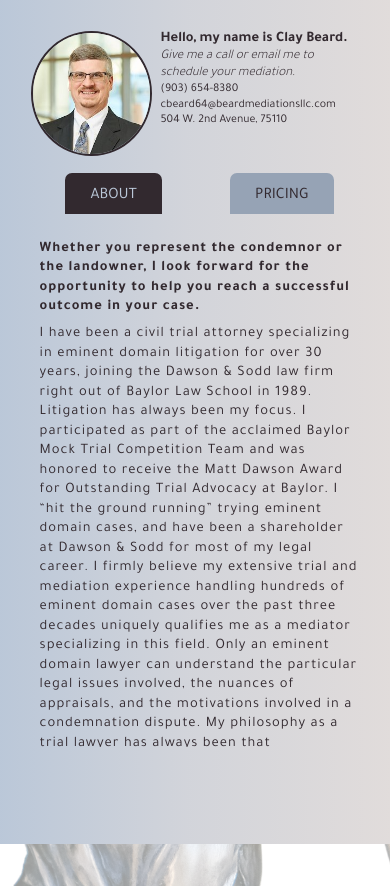
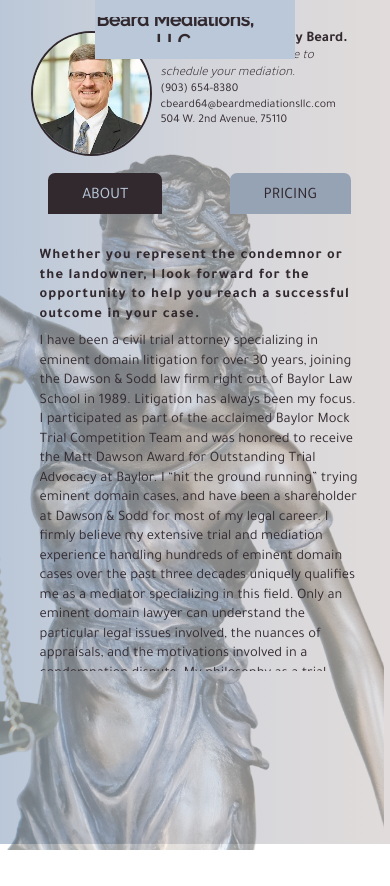
Before and after one commit to h-elliot/beard-mediations, a React (Create React App) app: page / in a window 390 px wide. After the commit the page ends 856 px from the top, so only its background shows below. Built offline with nearby package versions, Linux system fonts and the light colour scheme.

Commit message:
make space for header/footer

```diff
--- a/src/App.css
+++ b/src/App.css
@@ -46,6 +46,8 @@ main {
 
     filter: progid: DXImageTransform.Microsoft.gradient(startColorstr="#E2DDDC", endColorstr="#D3D5DB", GradientType=1);
 
+    z-index: -100;
+
 }
 
 .Main-container {
@@ -56,7 +58,19 @@ main {
   z-index: 1;
 }
 
+.Navbar-wrapper {
+  z-index: 100;
+    position: absolute;
+    top: 0;
+}
 
+.Hero-Img {
+  z-index: 0;
+}
+
+.Page-Content {
+  z-index: 1;
+}
 
 /* Universal styling */
 .App-link {
--- a/src/App.js
+++ b/src/App.js
@@ -4,20 +4,14 @@ import './App.css';
 import Navbar from './components/Navbar';
 import PageContent from './components/PageContent';
 import HeroImg from './components/HeroImg';
-import useSticky from './hooks/useSticky';
 
 function App() {
-	const { sticky, stickyRef } = useSticky();
-
 	return (
 		<div className='App'>
-			<Navbar />
-			<div
-				style={{
-					height: sticky ? `${stickyRef.current?.clientHeight}px` : '0px',
-				}}
-			/>
 			<main className='Main-container'>
+				<div className='Navbar-wrapper'>
+					<Navbar />
+				</div>
 				<div className='Hero-Img'>
 					<HeroImg />
 				</div>
--- a/src/components/Navbar.js
+++ b/src/components/Navbar.js
@@ -1,28 +1,14 @@
-import React, { useState } from 'react';
+import React from 'react';
 import '../styles/Navbar.css';
 
 export default function Navbar() {
-	const [open, setOpen] = React.useState(false);
-
-	const handleOpen = () => {
-		setOpen(!open);
-		console.log('setOpen() called');
-
 	return (
 		<div>
-				<header className='App-header'>
+			<header className='Header-all'>
 				<h3 className='Header-text' id='Header-title'>
 					Beard Mediations, LLC.
 				</h3>
-					<div className='Header-text' id='Header-text-links'>
-						<h4 onClick={handleOpen}>≡</h4>
-					</div>
 			</header>
-
-				<style jsx>{`
-					// styles inline
-				`}</style>
 		</div>
 	);
-	};
 }
--- a/src/styles/About.css
+++ b/src/styles/About.css
@@ -1,5 +1,5 @@
 .About-text {
-	margin: 0;
+	margin: 2vmin 0;
 	padding: 0 5vh;
 	text-align: left;
 	/* font-size: calc(9pt + 1vmin); */
@@ -14,7 +14,7 @@
 }
 
 .About-p {
-	height: 70vh;
+	height: 40vh;
 	overflow-y: scroll !important;
 
 
@@ -41,13 +41,15 @@
 	.About-title {
 		font-size: calc(8pt + 1vmin);
 		line-height: 5vmin;
+		/* margin: 1.5vmin 0 0 0; */
 
 	}
 
 	.About-p {
-		height: 50vh;
+		height: 40vh;
 		font-size: calc(8pt + 1vmin);
 		line-height: 5vmin;
+		letter-spacing: normal;
 		margin: 2vmin 0 0 0;
 	}
 }
--- a/src/styles/HeroImg.css
+++ b/src/styles/HeroImg.css
@@ -8,7 +8,7 @@
 
 	position: absolute;
 	right: 0%;
-	margin-top: 5vh;
+	padding: 1.5%;
 
 	z-index: 0;
 
--- a/src/styles/Navbar.css
+++ b/src/styles/Navbar.css
@@ -1,19 +1,18 @@
 /* HEADER */
 
-.App-header {
+.Header-all {
 	max-height: 7vh;
 	width: 100%;
-	box-sizing: border-box;
 	display: flex;
 
 	align-items: center;
 	transition: all .7s ease-in;
 	background-color: #BBC8D9;
 
-  	position: absolute;
-	top: 0;
+  	/* position: absolute;  */
+	/* top: 0; */
 
-	z-index: 5;
+	z-index: 10;
 
 
 }
@@ -22,7 +21,6 @@
 	color: #32292F;
 	max-height: 3vh;
 	display: flex;
-	flex: row nowrap;
 	justify-content: space-around;
 	align-items: center;
 
@@ -30,34 +28,28 @@
 
 #Header-title {
 	width: 50%;
-
+	margin: 0;
 	font-size: calc(13px + 2vmin);
 }
 
-#Header-text-links {
-	height: 100%;
-	width: 100%;
-	display: flex;
-	flex: row nowrap;
-	justify-content: flex-end;
-	align-items: center;
 
+@media screen and (max-width: 1300px) {
+	.Header-all {
+		max-height: 7vh;
+	}
+
+	.Header-text {
+		display: flex;
+		justify-content: space-around;
+		align-items: center;
+
+	}
+
+	#Header-title {
+		width: 80%;
+		margin: 0;
+		font-size: calc(11px + 2vmin);
+	}
 }
 
-.Header-text h4 {
-	height: 100%;;
-
-	text-decoration: none;
-
-	margin-right: 5%;
-
-	font-size: calc(8px + 2vmin);
-	color: #32292F;
-
-	padding-bottom: 3px;
-}
-
-.Header-text h4:hover {
-	color: #326771;
-	cursor: pointer;
-}
+@media screen and (max-width: 800px) {}
--- a/src/styles/PageContent.css
+++ b/src/styles/PageContent.css
@@ -1,15 +1,13 @@
 /* MAIN */
 
 .Page-content-all {
-	height:fit-content;
-	width: 55%;
-	left: 0;
+	height: fit-content;
+	width: 50%;
 	overflow: hidden;
 	margin: 1vh;
 	margin-top: 7vh;
 	padding: 1.5%;
 
-	z-index: 4;
 }
 
 @media screen and (max-width: 1336px) {
--- a/src/styles/TabComponent.css
+++ b/src/styles/TabComponent.css
@@ -53,12 +53,14 @@ Tab:hover {
 		margin-top: 2vh;
 		}
 	.Tab-Titles {
-		padding: 1.6vh 3vh 1vh 3vh;
+		padding: 1.6vh 4vh 1vh 4vh;
 	}
-	Tab  {
-		/* font-size: calc(2pt +1vmin); */
+	/*
+	Tab {
+		font-size: calc(2pt +1vmin);
+		? to test if it changes
 		font-size: 72pt;
-	}
+	} */
 	Tab:hover {
 		cursor: pointer;
 		/*? not working */
```
Lines whose indentation alone changed are shown as unchanged.
